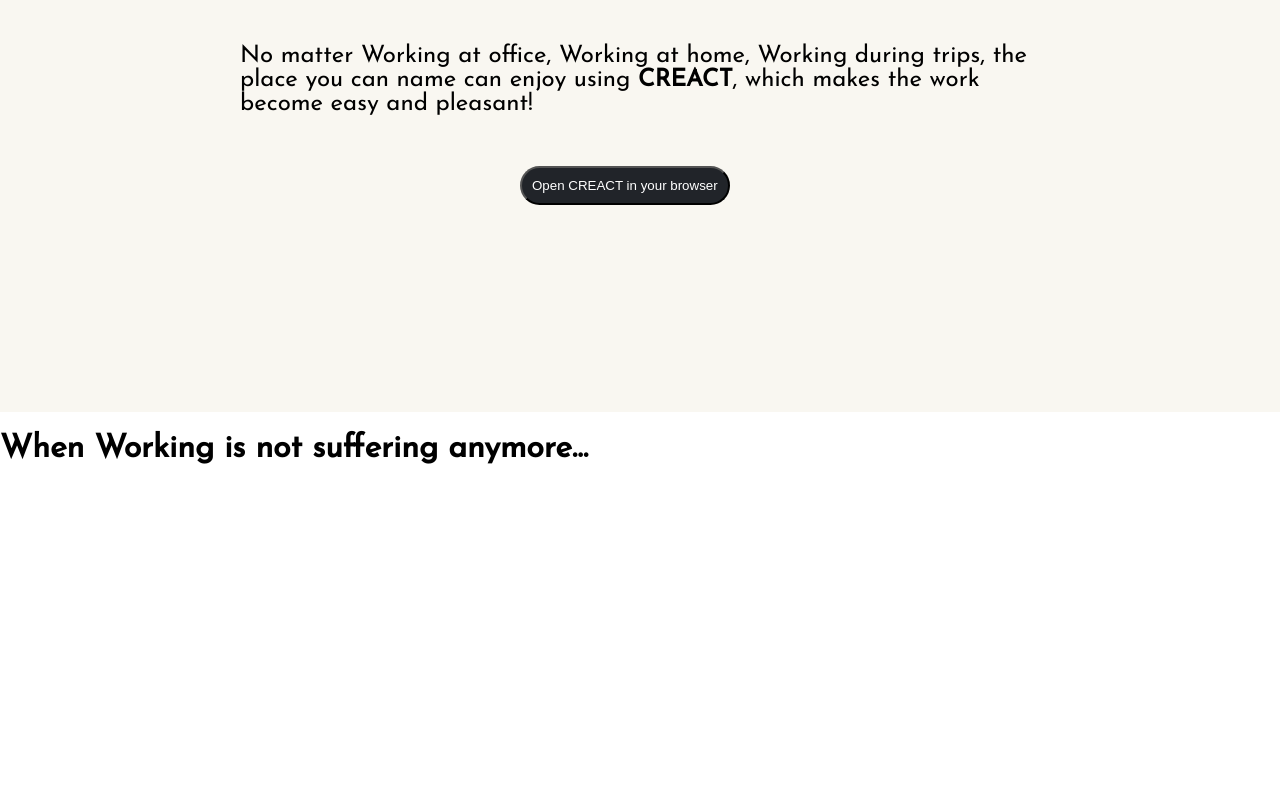
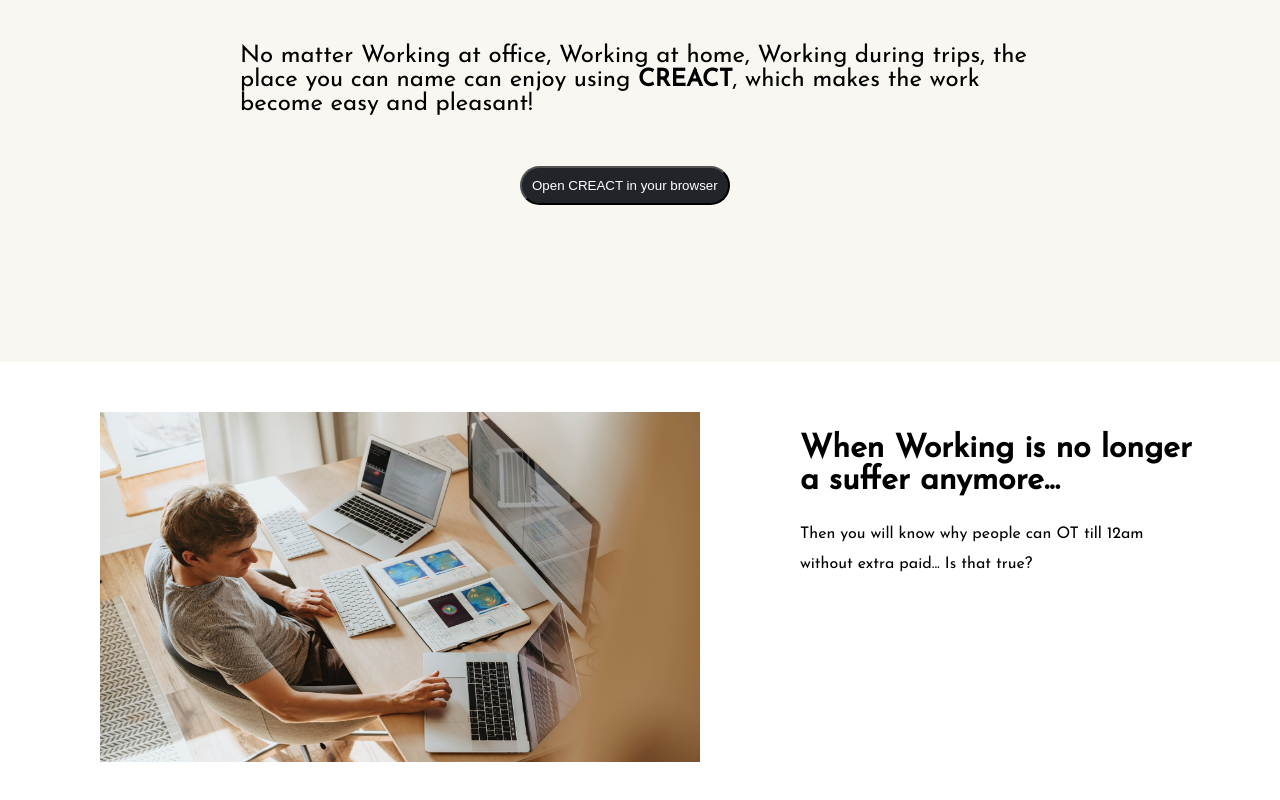
Before and after one commit to vscsi/creact-front-end, a React (Create React App) app: page / in a window 1280 px wide. Shown: the part 222-1022 px from the top of the page. Before the commit the page ends 800 px from the top, so only its background shows below. Built offline with nearby package versions, Linux system fonts and the light colour scheme.

Commit message:
Finish basic herosection

```diff
--- a/src/components/Content/Home/Header.jsx
+++ b/src/components/Content/Home/Header.jsx
@@ -5,14 +5,14 @@
 const Header = () => {
   return (
     <header>
-      <div className="heroBody">
+      <div className="headerBody">
         <h1>Best Working Environment Ever</h1>
         <p>
           No matter Working at office, Working at home, Working during trips,
           the place you can name can enjoy using <b>CREACT</b>, which makes the
           work become easy and pleasant!
         </p>
-        <div className="heroButtons">
+        <div className="headerButtons">
           <button>Open CREACT in your browser</button>
         </div>
       </div>
--- /dev/null
+++ b/src/components/Content/Home/HeroSection.jsx
@@ -0,0 +1,19 @@
+import React from "react";
+import "../../../css/herosection.css";
+import hero_pic_1 from '../../../css/images/header-1.jpeg';
+
+const HeroSection = () => {
+  return (
+    <div className="hero-wrapper">
+      <div className="hero-img">
+        <img src={hero_pic_1} alt="hero-pic-1"/>
+      </div>
+      <div className="hero-content">
+        <h1>When Working is no longer a suffer anymore...</h1>
+        <p>Then you will know why people can OT till 12am without extra paid... Is that true?</p>
+      </div>
+    </div>
+  );
+};
+
+export default HeroSection;
--- a/src/components/Content/Home/Home.jsx
+++ b/src/components/Content/Home/Home.jsx
@@ -1,12 +1,12 @@
 import React from "react";
 import Header from "./Header";
-import SlogonA from "./SlogonA";
+import HeroSection from "./HeroSection";
 
 const Home = () => {
   return (
     <>
       <Header />
-      <SlogonA />
+      <HeroSection />
     </>
   );
 };
--- a/src/components/Content/Home/SlogonA.jsx
+++ /dev/null
@@ -1,15 +0,0 @@
-import React from "react";
-
-const SlogonA = () => {
-  return (
-    <div className="slogonA-wrapper">
-      <div className="slogonA-img"></div>
-      <div className="SlogonA-content">
-        <h1>When Working is not suffering anymore...</h1>
-        <p></p>
-      </div>
-    </div>
-  );
-};
-
-export default SlogonA;
--- a/src/css/header.css
+++ b/src/css/header.css
@@ -4,30 +4,30 @@
     background-size: 100% 100%; */
 }
 
-header .heroBody {
+header .headerBody {
   width: 800px;
-  height: 350px;
+  height: 300px;
   margin: 0 auto;
   padding: 100px 0;
   color: black;
 }
 
-header .heroBody h1 {
+header .headerBody h1 {
   margin: 0;
   text-align: center;
 }
 
-header .heroBody p {
+header .headerBody p {
   font-size: 1.5rem;
   margin: 0;
   padding: 50px 0;
 }
 
-header .heroButtons {
+header .headerButtons {
   position: relative;
 }
 
-header .heroBody button {
+header .headerBody button {
   border-radius: 20px;
   padding: 10px;
   background-color: #212429;
--- /dev/null
+++ b/src/css/herosection.css
@@ -0,0 +1,24 @@
+.hero-wrapper {
+  width: 1200px;
+  height: 350px;
+  margin: 50px auto;
+  display: flex;
+  justify-content: space-around;
+}
+
+.hero-img{
+    margin: 0 20px;
+}
+
+.hero-img img {
+  width: 600px;
+  height: 350px;
+}
+
+.hero-content{
+    width: 400px;
+}
+
+.hero-content p{
+    line-height: 30px;
+}
```
Also changed, not shown: src/css/images/header-1.jpeg (renamed from src/css/images/header-photo-1.jpeg).
